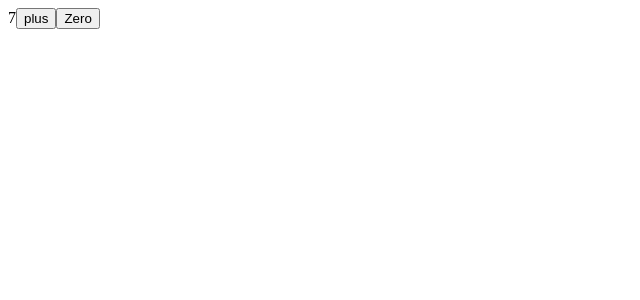
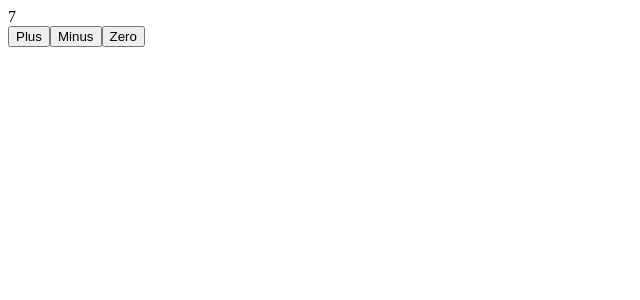
Before and after one commit to datgerhardt/fs, a React (Create React App) app in the folder part1/part1/: page / in a window 1280 px wide. Shown: the top 300 px of the page, without its empty margins (0-640 px from the left). Built offline with nearby package versions, Linux system fonts and the light colour scheme.

Commit message:
Event handling is function

```diff
--- a/part1/part1/src/App.js
+++ b/part1/part1/src/App.js
@@ -1,5 +1,17 @@
 import React, {useState} from 'react';
 
+const Display = (props) => {
+  return(
+    <div>{props.counter}</div>
+  )
+}
+const Button = (props) => {
+  return(
+    <button onClick={props.onClick}>
+      {props.text}
+    </button>
+  )
+}
 
 const App = () => {
   const [counter, setCounter] = useState(0)
@@ -10,17 +22,15 @@ const App = () => {
     )
 
     const  increaseByOne = () => setCounter(counter +1)
+    const  decreaseByOne = () => setCounter(counter +1)
     const  setToZero = () => setCounter(0)
 
     return (
     <div>
-      {counter}
-      <button onClick={increaseByOne}>
-        plus
-      </button>
-      <button onClick={setToZero}>
-        Zero
-      </button>
+      <Display counter={counter}/>
+      <Button text={'Plus'} onClick={increaseByOne} />
+      <Button text={'Minus'} onClick={decreaseByOne} />
+      <Button text={'Zero'} onClick={setToZero} />
     </div>
   )}
 
```
